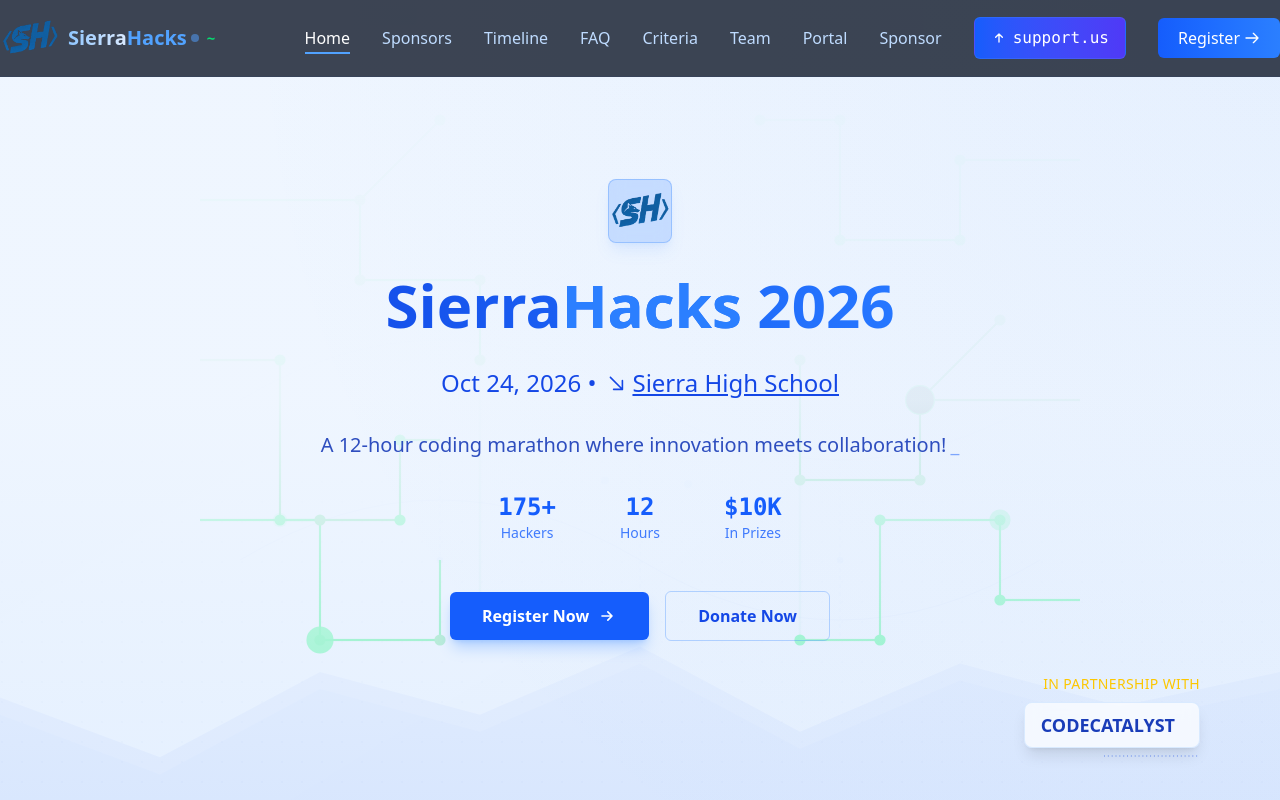
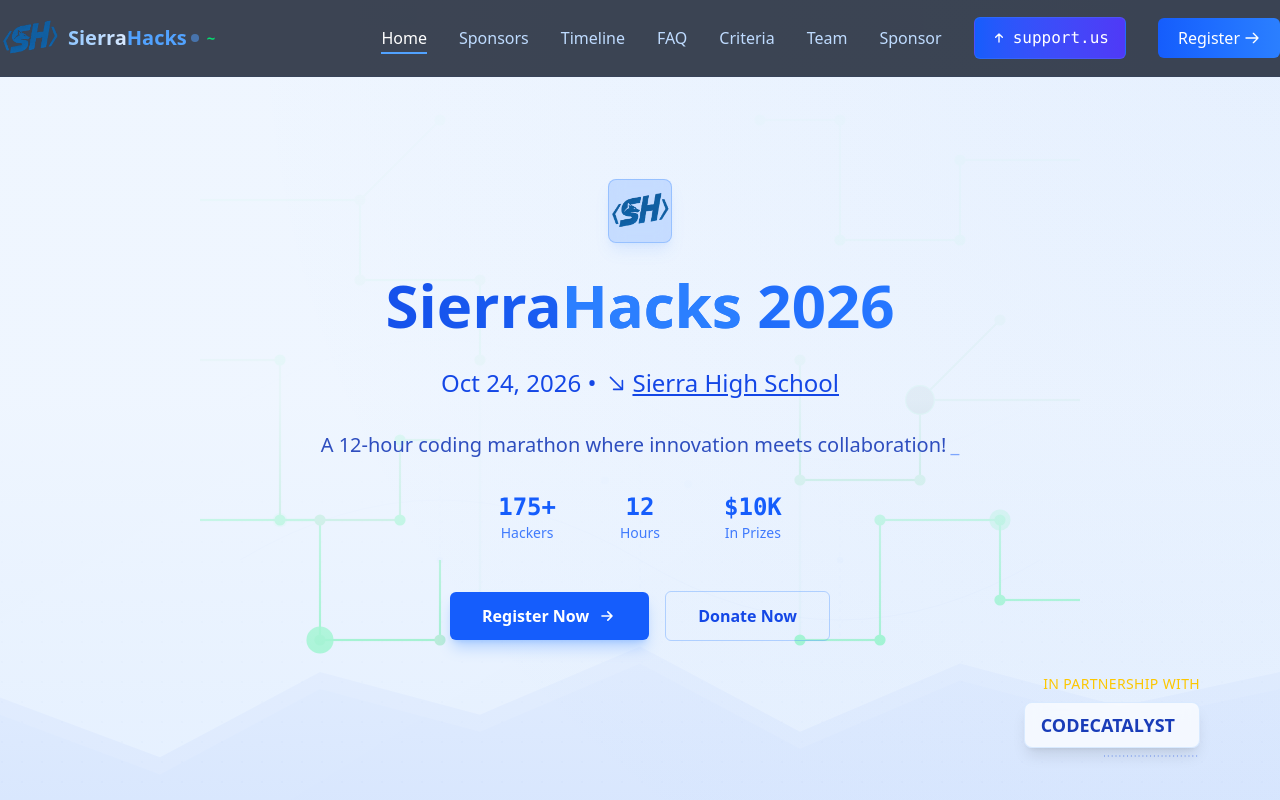
Before and after one commit to sasidharJasty/sierrahacks, a React (Vite) app in the folder frontend/: page / in a window 1280 px wide. Shown: the top 800 px of the page. Built offline with nearby package versions, Linux system fonts and the light colour scheme.

Commit message:
2026 navbar update

```diff
--- a/frontend/components/Navbar.jsx
+++ b/frontend/components/Navbar.jsx
@@ -80,7 +80,7 @@ const Navbar = () => {
     { name: "FAQ", id: "about", path: "/", delay: 0.2 },
     { name: "Criteria", id: "criteria", path: "/", delay: 0.25 },
     { name: "Team", id: "team", path: "/", delay: 0.3 },
-    { name: "Portal", id: "portal", path: "/portal", delay: 0.35 },
+    //{ name: "Portal", id: "portal", path: "/portal", delay: 0.35 },
     // separate page for sponsor inquiries
     { name: "Sponsor", id: "sponsor-page", path: "/sponsor", delay: 0.4 }
   ];
```
Also changed, not shown: 1 other file (tests, documents, lock files or other folders).
